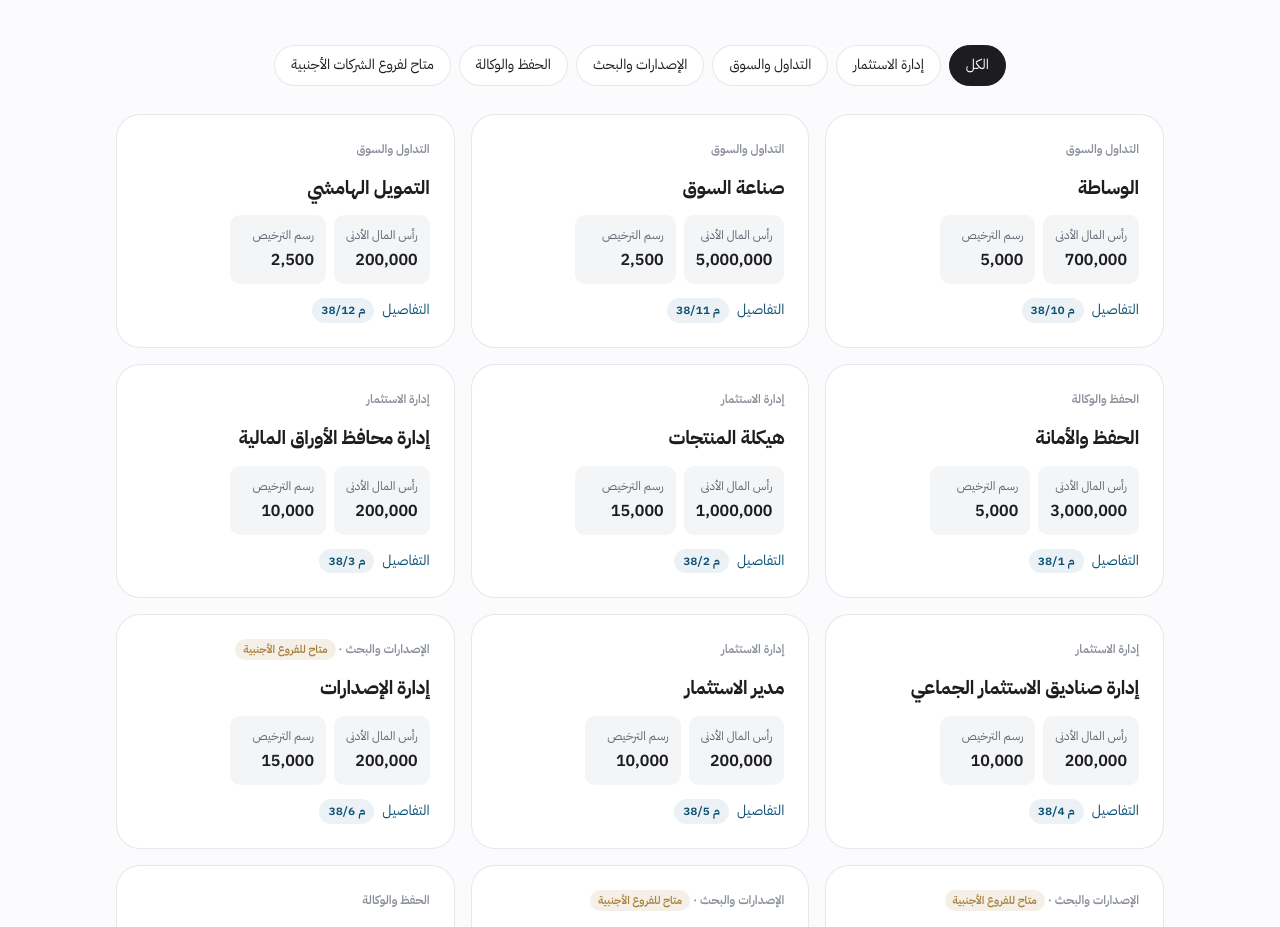
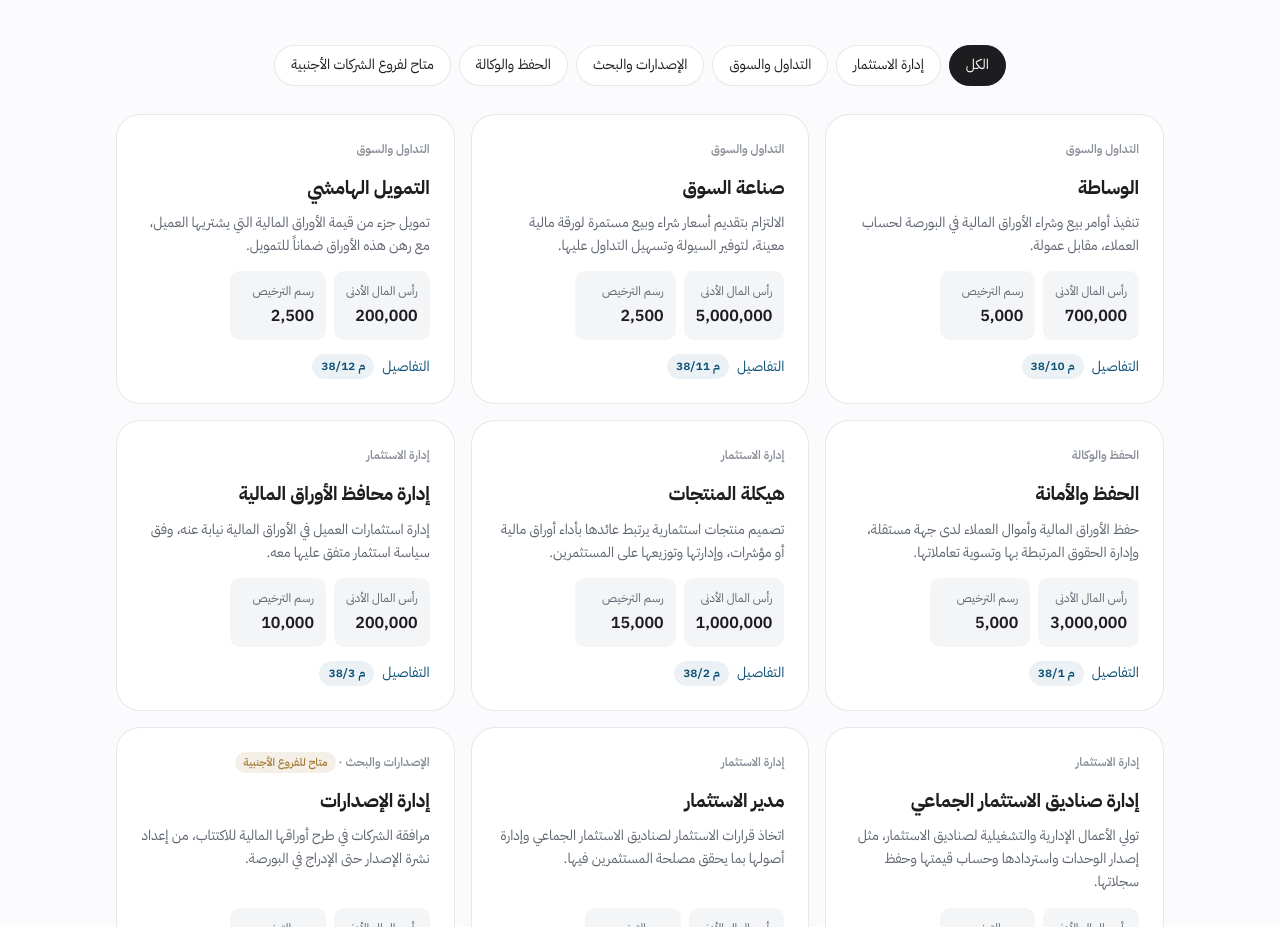
Before and after one commit to MrSmiley555/fsa-cma-activities, a plain HTML site: page index.html in a window 1280 px wide. Shown: the part 1873-2800 px from the top of the page. Drawn offline with Linux system fonts and the light colour scheme.

Commit message:
Add plain-language activity summaries and start calculator empty
- Each activity card and detail view now opens with a short plain-language
  summary, above the unchanged Regulations text and article references
- Fee calculator starts with no activities selected
- Hero fact reads 'maximum multi-activity discount'

Co-Authored-By: Claude Opus 5.5 <noreply@anthropic.com>
Claude-Session: https://claude.ai/code/session_01NVVvS4QMFVdNZrUvUyJKjX

```diff
--- a/index.html
+++ b/index.html
@@ -116,6 +116,8 @@ nav .btn-p{padding:6px 14px;font-size:13px;white-space:nowrap}
 .card:hover{transform:translateY(-3px);box-shadow:var(--shadow)}
 .card .cat{font-size:12px;color:var(--ink-3);font-weight:600}
 .card h3{font-size:19px;line-height:1.45}
+.card .desc{font-size:14px;line-height:1.65;color:var(--ink-2);margin:-4px 0 0}
+.lead-desc{font-size:17px;line-height:1.7;color:var(--ink);margin-top:16px}
 .kv{display:grid;grid-template-columns:1fr 1fr;gap:8px}
 .card .kv{margin-top:auto}
 .kv div{background:var(--band);border-radius:var(--r-sm);padding:10px 12px;min-width:0}
@@ -468,7 +470,7 @@ const T={
  h_t:{ar:"كل ما تحتاجه للترخيص،<br>في مكان واحد.",en:"Everything you need to get licensed,<br>in one place."},
  h_lead:{ar:"استكشف الأنشطة، واحسب رأس المال والرسوم، وجهّز مستنداتك قبل التقديم عبر بوابة الهيئة. كل معلومة هنا مقرونة بمادتها من اللائحة.",en:"Explore the activities, estimate capital and fees, and prepare your documents before applying through the FSA portal. Every detail here is linked to its article in the Regulations."},
  h_c1:{ar:"استكشف الأنشطة",en:"Explore activities"},h_c2:{ar:"احسب الرسوم",en:"Estimate fees"},
- f1:{ar:"نشاطاً مرخصاً",en:"licensable activities"},f2:{ar:"مراحل حتى بدء النشاط",en:"stages to commencement"},f3:{ar:"يوم عمل للبت في كل موافقة",en:"working days per approval decision"},f4:{ar:"أقصى خصم عند تعدد التراخيص",en:"maximum multi-license discount"},
+ f1:{ar:"نشاطاً مرخصاً",en:"licensable activities"},f2:{ar:"مراحل حتى بدء النشاط",en:"stages to commencement"},f3:{ar:"يوم عمل للبت في كل موافقة",en:"working days per approval decision"},f4:{ar:"أقصى خصم عند تعدد الأنشطة",en:"maximum multi-activity discount"},
  p_eye:{ar:"مسار الترخيص",en:"Licensing process"},p_t:{ar:"أربع مراحل واضحة.",en:"Four clear stages."},p_p:{ar:"من طلب الموافقة المبدئية حتى مزاولة النشاط.",en:"From initial approval to commencing activity."},
  p_nb:{ar:"تنبيه",en:"Note"},
  p_note:{ar:"يُعتبر مضي مدة البت في طلب الترخيص دون رد رفضاً للطلب. ويجوز للهيئة منح مدة محددة لاستكمال بعض المستندات بعد الترخيص، وإلا عُدّ الترخيص ملغى من تاريخ انتهائها. <span class=\"ref\">المادة 45</span>",en:"The lapse of the decision period without a response is deemed a rejection. The FSA may grant a set period to complete some documents after licensing; otherwise the license is deemed cancelled when that period ends. <span class=\"ref\">Article 45</span>"},
@@ -538,6 +540,23 @@ const B=[
  {id:"ib",n:{ar:"بنوك الاستثمار",en:"Investment banking"},art:{ar:"المادة 40",en:"Article 40"},ids:["im","str","pm","rs","iss"],extra:{ar:"ويجوز لبنوك الاستثمار في جميع الأحوال القيام بمهام متعهد التغطية للإصدارات المعتمدة من الهيئة.",en:"Investment banks may in all cases act as underwriters for issues approved by the FSA."}}
 ];
 const byId=Object.fromEntries(A.map(a=>[a.id,a]));
+/* Plain-language summaries (نبذة مبسطة) shown above the regulation text */
+const DESC={
+ brk:{ar:"تنفيذ أوامر بيع وشراء الأوراق المالية في البورصة لحساب العملاء، مقابل عمولة.",en:"Executing clients' orders to buy and sell securities on the stock exchange, in return for a commission."},
+ mm:{ar:"الالتزام بتقديم أسعار شراء وبيع مستمرة لورقة مالية معينة، لتوفير السيولة وتسهيل التداول عليها.",en:"Committing to quote continuous buy and sell prices for a given security, providing liquidity and making it easier to trade."},
+ mrg:{ar:"تمويل جزء من قيمة الأوراق المالية التي يشتريها العميل، مع رهن هذه الأوراق ضماناً للتمويل.",en:"Financing part of the value of the securities a client buys, with those securities pledged as collateral."},
+ cus:{ar:"حفظ الأوراق المالية وأموال العملاء لدى جهة مستقلة، وإدارة الحقوق المرتبطة بها وتسوية تعاملاتها.",en:"Safekeeping clients' securities and funds with an independent entity, administering their attached rights and settling their transactions."},
+ str:{ar:"تصميم منتجات استثمارية يرتبط عائدها بأداء أوراق مالية أو مؤشرات، وإدارتها وتوزيعها على المستثمرين.",en:"Designing investment products whose returns are linked to the performance of securities or indices, and managing and distributing them to investors."},
+ pm:{ar:"إدارة استثمارات العميل في الأوراق المالية نيابة عنه، وفق سياسة استثمار متفق عليها معه.",en:"Managing a client's securities investments on their behalf, under an investment policy agreed with them."},
+ fa:{ar:"تولي الأعمال الإدارية والتشغيلية لصناديق الاستثمار، مثل إصدار الوحدات واستردادها وحساب قيمتها وحفظ سجلاتها.",en:"Running the administrative and operational side of investment funds, such as issuing and redeeming units, calculating their value and keeping records."},
+ im:{ar:"اتخاذ قرارات الاستثمار لصناديق الاستثمار الجماعي وإدارة أصولها بما يحقق مصلحة المستثمرين فيها.",en:"Making investment decisions for collective investment funds and managing their assets in the interest of their investors."},
+ iss:{ar:"مرافقة الشركات في طرح أوراقها المالية للاكتتاب، من إعداد نشرة الإصدار حتى الإدراج في البورصة.",en:"Guiding companies through offering their securities, from preparing the prospectus to listing on the stock exchange."},
+ rs:{ar:"إعداد التحليلات والبحوث عن الأوراق المالية المدرجة، وتقديم المشورة للمستثمرين بشأن الاستثمار فيها.",en:"Producing analysis and research on listed securities, and advising investors on investing in them."},
+ mk:{ar:"الترويج لأوراق مالية ومنتجات استثمارية صادرة خارج سلطنة عمان، لدى المستثمرين ذوي الخبرة داخلها.",en:"Promoting securities and investment products issued outside Oman to experienced investors in Oman."},
+ ag:{ar:"تمثيل حملة السندات أو ملاك الصكوك أو الوحدات أمام الجهة المصدرة، ومتابعة وفائها بالتزاماتها تجاههم.",en:"Representing bondholders, Sukukholders or unitholders before the issuer, and monitoring that it meets its obligations to them."},
+ am:{ar:"جهة واحدة تجمع إدارة المحافظ وإدارة استثمارات الصناديق وهيكلة المنتجات، لتدير أصول عملائها بشكل متكامل.",en:"One entity combining portfolio management, fund investment management and product structuring to manage clients' assets end to end."},
+ ib:{ar:"جهة تجمع إدارة الاستثمار والإصدارات والبحث والهيكلة، لتقدم خدمات استثمارية متكاملة للشركات والمستثمرين.",en:"An entity combining investment management, issuance, research and structuring to offer integrated investment services to companies and investors."}
+};
 const discount=k=>k>=9?30:k>=7?25:k>=5?20:k===4?15:k===3?10:0;
 
 const ART5={ar:["الهيكل التنظيمي متضمناً السلطات والمهام والمسؤوليات وطريقة رفع التقارير.","أدلة العمل واللوائح التشغيلية والأنظمة الداخلية للأنشطة المرخصة.","سياسات وخطط الطوارئ ومتابعة استمرارية الأعمال.","الدورة المستندية الواجب اتباعها.","المستويات والصلاحيات المتعلقة بالموافقة على المصروفات والنفقات.","السياسات المتعلقة بالمشتريات وعقود الخدمة.","سياسات الموارد البشرية، ومنها الرواتب والتعيين والتطوير والتدريب والترقيات وإنهاء الخدمات.","سياسة الإحلال للوظائف المعتمدة (خطة التعاقب الوظيفي).","سياسة إدارة المخاطر والالتزام وآلية التعامل مع الأطراف ذات العلاقة.","إجراءات مكافحة غسل الأموال وتمويل الإرهاب والإبلاغ عن المخالفات وحالات الاشتباه.","إجراءات سلامة المعلومات وسريتها.","السياسات الاستثمارية.","قواعد السلوك المهني.","سياسات وإجراءات النظر في شكاوى المتعاملين وحلها والإبلاغ عن المخالفات وآلية تسوية المنازعات.","أي مسائل أخرى تقررها الهيئة."],
@@ -598,7 +617,7 @@ const REVIEW={ar:["الطلب موقّع من صاحب الصفة ومقدَّم
  en:["Signed by an authorized person and submitted on the FSA's prescribed form.","Requested activities are defined and consistent with the company's scope and business plan.","Capital and equity meet the total for all requested activities.","Ownership structure and the chain of ownership for corporate founders are clear and evidenced.","Board members and executive management meet qualification and experience requirements.","Bank guarantee, insurance policy and auditor appointment are in place.","Financial and electronic systems, regulations and policies are ready and approved.","Fees are calculated per the Annex, with the correct multi-license discount."]};
 
 /* ---------- state ---------- */
-let cat="all",type="nat",tab="s1",fq="all";const sel=new Set(["brk","rs","pm"]);
+let cat="all",type="nat",tab="s1",fq="all";const sel=new Set();
 let st={};try{st=JSON.parse(localStorage.getItem("fsa-cl")||"{}")}catch(e){st={}}
 const save=()=>{try{localStorage.setItem("fsa-cl",JSON.stringify(st))}catch(e){}};
 const $=id=>document.getElementById(id);
@@ -623,9 +642,9 @@ function drawStatic(){
 
 /* Explorer */
 function drawGrid(){const list=A.filter(a=>cat==="all"||(cat==="for"?a.f:a.c===cat));
- $("grid").innerHTML=list.map(a=>`<button class="card" type="button" data-id="${a.id}"><div class="cat">${L(CATS[a.c])}${a.f?` · <span class="tag">${lang==="ar"?"متاح للفروع الأجنبية":"Open to foreign branches"}</span>`:""}</div><h3>${esc(L(a.n))}</h3><div class="kv"><div><small>${lang==="ar"?"رأس المال الأدنى":"Minimum capital"}</small><strong class="num">${fmt(a.cap)}</strong></div><div><small>${lang==="ar"?"رسم الترخيص":"License fee"}</small><strong class="num">${fmt(a.fee)}</strong></div></div><div class="more"><span>${lang==="ar"?"التفاصيل":"Details"}</span>${R(m(a.art))}</div></button>`).join("");
+ $("grid").innerHTML=list.map(a=>`<button class="card" type="button" data-id="${a.id}"><div class="cat">${L(CATS[a.c])}${a.f?` · <span class="tag">${lang==="ar"?"متاح للفروع الأجنبية":"Open to foreign branches"}</span>`:""}</div><h3>${esc(L(a.n))}</h3><p class="desc">${esc(L(DESC[a.id]))}</p><div class="kv"><div><small>${lang==="ar"?"رأس المال الأدنى":"Minimum capital"}</small><strong class="num">${fmt(a.cap)}</strong></div><div><small>${lang==="ar"?"رسم الترخيص":"License fee"}</small><strong class="num">${fmt(a.fee)}</strong></div></div><div class="more"><span>${lang==="ar"?"التفاصيل":"Details"}</span>${R(m(a.art))}</div></button>`).join("");
  $("grid").querySelectorAll(".card").forEach(c=>c.onclick=()=>openA(c.dataset.id))}
-function drawBundles(){$("bundles").innerHTML=B.map(b=>{const t=bundleTotals(b);return `<button class="card bundle" type="button" data-b="${b.id}"><div class="cat">${lang==="ar"?`${t.k} أنشطة مجتمعة`:`${t.k} activities combined`}</div><h3>${L(b.n)}</h3><p style="font-size:14px;color:var(--ink-2)">${t.acts.map(a=>esc(L(a.n))).join(lang==="ar"?"، ":", ")}</p><div class="kv"><div><small>${lang==="ar"?"رأس المال الأدنى":"Minimum capital"}</small><strong class="num">${fmt(t.cap)}</strong></div><div><small>${lang==="ar"?`الترخيص بعد خصم ${t.d}%`:`License after ${t.d}% discount`}</small><strong class="num">${fmt(t.fee)}</strong></div></div><div class="more"><span>${lang==="ar"?"التفاصيل":"Details"}</span>${R(L(b.art))}</div></button>`}).join("");
+function drawBundles(){$("bundles").innerHTML=B.map(b=>{const t=bundleTotals(b);return `<button class="card bundle" type="button" data-b="${b.id}"><div class="cat">${lang==="ar"?`${t.k} أنشطة مجتمعة`:`${t.k} activities combined`}</div><h3>${L(b.n)}</h3><p class="desc">${esc(L(DESC[b.id]))}</p><p style="font-size:13px;color:var(--ink-3)">${t.acts.map(a=>esc(L(a.n))).join(lang==="ar"?"، ":", ")}</p><div class="kv"><div><small>${lang==="ar"?"رأس المال الأدنى":"Minimum capital"}</small><strong class="num">${fmt(t.cap)}</strong></div><div><small>${lang==="ar"?`الترخيص بعد خصم ${t.d}%`:`License after ${t.d}% discount`}</small><strong class="num">${fmt(t.fee)}</strong></div></div><div class="more"><span>${lang==="ar"?"التفاصيل":"Details"}</span>${R(L(b.art))}</div></button>`}).join("");
  document.querySelectorAll("[data-b]").forEach(c=>c.onclick=()=>openB(c.dataset.b))}
 
 const dlg=$("dlg"),db=$("dlg-body");
@@ -634,13 +653,15 @@ dlg.addEventListener("click",e=>{if(e.target===dlg)dlg.close()});
 const kv3=(a,b,c)=>`<div class="kv"><div><small>${a[0]}</small><strong class="num">${a[1]}</strong></div><div><small>${b[0]}</small><strong class="num">${b[1]}</strong></div><div><small>${c[0]}</small><strong class="num">${c[1]}</strong></div></div>`;
 const X=`<button class="x" type="button" aria-label="${lang==="ar"?"إغلاق":"Close"}">×</button>`;
 function openA(id){const a=byId[id],ar=lang==="ar";show(`<header><div><div class="eyebrow">${L(CATS[a.c])}</div><h3 id="dlg-t">${esc(L(a.n))}</h3></div><button class="x" type="button" aria-label="${ar?"إغلاق":"Close"}">×</button></header>
+<p class="lead-desc">${esc(L(DESC[a.id]))}</p>
 ${kv3([ar?"الحد الأدنى لرأس المال":"Minimum capital",fmt(a.cap)],[ar?"الترخيص لأول مرة":"Initial license",fmt(a.fee)],[ar?"التجديد السنوي":"Annual renewal",fmt(a.ren)])}
-<h4>${ar?"ما يشمله النشاط":"What it covers"}</h4><ul>${L(a.inc).map(x=>`<li>${esc(x)}</li>`).join("")}</ul>
+<h4>${ar?"ما يشمله النشاط وفق اللائحة":"What it covers under the Regulations"}</h4><ul>${L(a.inc).map(x=>`<li>${esc(x)}</li>`).join("")}</ul>
 ${a.note?`<h4>${ar?"يُراعى":"Keep in mind"}</h4><p style="font-size:15px">${esc(L(a.note))}</p>`:""}
 <h4>${ar?"المراجع":"References"}</h4><div class="refs">${R(m(a.art))}${R(ar?"ملحق الرسوم":"Fees Annex")}${a.a2?R(L(a.a2)):""}${a.f?R(art(41)):""}</div>
 <div class="acts"><button class="btn btn-p" type="button" data-add="${a.id}">${ar?"أضف إلى الحاسبة":"Add to calculator"}</button><a class="btn btn-s" href="${PORTAL}" target="_blank" rel="noopener">${ar?"قدّم عبر البوابة":"Apply via portal"}</a></div>`)}
 function openB(id){const b=B.find(x=>x.id===id),t=bundleTotals(b),ar=lang==="ar";show(`<header><div><div class="eyebrow">${ar?"نشاط مركّب":"Combined activity"}</div><h3 id="dlg-t">${L(b.n)}</h3></div><button class="x" type="button" aria-label="${ar?"إغلاق":"Close"}">×</button></header>
-<p style="margin-top:12px;color:var(--ink-2)">${ar?"يشمل مزاولة الأنشطة الآتية مجتمعة.":"Comprises the following activities combined."} ${esc(L(b.extra))}</p>
+<p class="lead-desc">${esc(L(DESC[b.id]))}</p>
+<p style="margin-top:10px;color:var(--ink-2)">${ar?"يشمل مزاولة الأنشطة الآتية مجتمعة.":"Comprises the following activities combined."} ${esc(L(b.extra))}</p>
 ${kv3([ar?"رأس المال (مجموع الأنشطة)":"Capital (sum of activities)",fmt(t.cap)],[ar?`الترخيص بعد خصم ${t.d}%`:`License after ${t.d}% discount`,fmt(t.fee)],[ar?"التجديد بعد الخصم":"Renewal after discount",fmt(t.ren)])}
 <h4>${ar?"الأنشطة المكوّنة":"Component activities"}</h4><ul>${t.acts.map(a=>`<li>${esc(L(a.n))} <span class="num" style="color:var(--ink-3)">· ${fmt(a.cap)} ${ar?"رأس مال":"capital"} · ${fmt(a.fee)} ${ar?"ترخيص":"license"}</span></li>`).join("")}</ul>
 <p class="fine">${ar?`مجموع رسوم الترخيص ${fmt(t.feeRaw)} والتجديد ${fmt(t.renRaw)} قبل خصم تعدد التراخيص (${t.k} تراخيص = ${t.d}%).`:`License fees total ${fmt(t.feeRaw)} and renewal ${fmt(t.renRaw)} before the multi-license discount (${t.k} licenses = ${t.d}%).`}</p>
@@ -663,7 +684,7 @@ function drawCalc(){const ar=lang==="ar";
  const lic=acts.reduce((s,a)=>s+a.fee,0),ren=acts.reduce((s,a)=>s+a.ren,0),cap=acts.reduce((s,a)=>s+a.cap,0);
  const disc=lic*d/100,study=k?500:0,bg=type==="for"?50000:Math.min(15000,Math.max(2000,cap*0.01));
  $("s-total").textContent=fmt(lic-disc+study);
- $("s-count").textContent=!k?(ar?"لم تختر أي نشاط بعد":"No activity selected yet"):ar?`${k===1?"نشاط واحد":k===2?"نشاطان":k<=10?k+" أنشطة":k+" نشاطاً"}${d?` · خصم ${d}%`:" · لا خصم دون 3 تراخيص"}`:`${k} ${k===1?"activity":"activities"}${d?` · ${d}% discount`:" · no discount below 3 licenses"}`;
+ $("s-count").textContent=!k?(ar?"اختر نشاطاً أو أكثر لتظهر لك التكلفة":"Choose one or more activities to see the cost"):ar?`${k===1?"نشاط واحد":k===2?"نشاطان":k<=10?k+" أنشطة":k+" نشاطاً"}${d?` · خصم ${d}%`:" · لا خصم دون 3 تراخيص"}`:`${k} ${k===1?"activity":"activities"}${d?` · ${d}% discount`:" · no discount below 3 licenses"}`;
  $("s-study").textContent=fmt(study);$("s-lic").textContent=fmt(lic);
  $("s-dlbl").innerHTML=`${ar?"خصم تعدد التراخيص":"Multi-license discount"} ${d?`<span class="pill num">${d}%</span>`:""}`;
  $("s-disc").textContent=disc?"− "+fmt(disc):"0";$("s-ren").textContent=fmt(ren*(1-d/100));$("s-cap").textContent=fmt(cap);$("s-bg").textContent=k?fmt(bg):"0";
```
